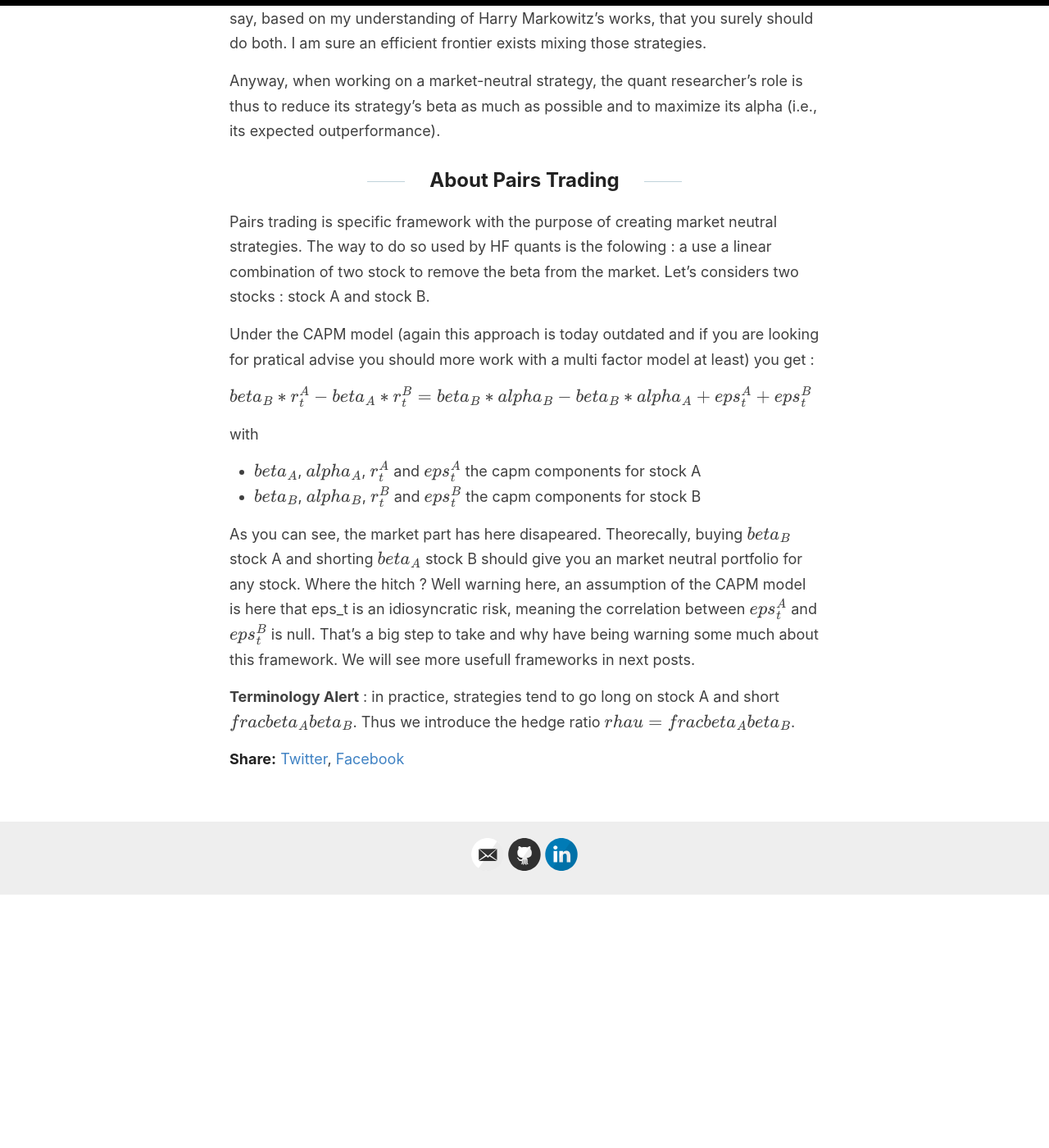
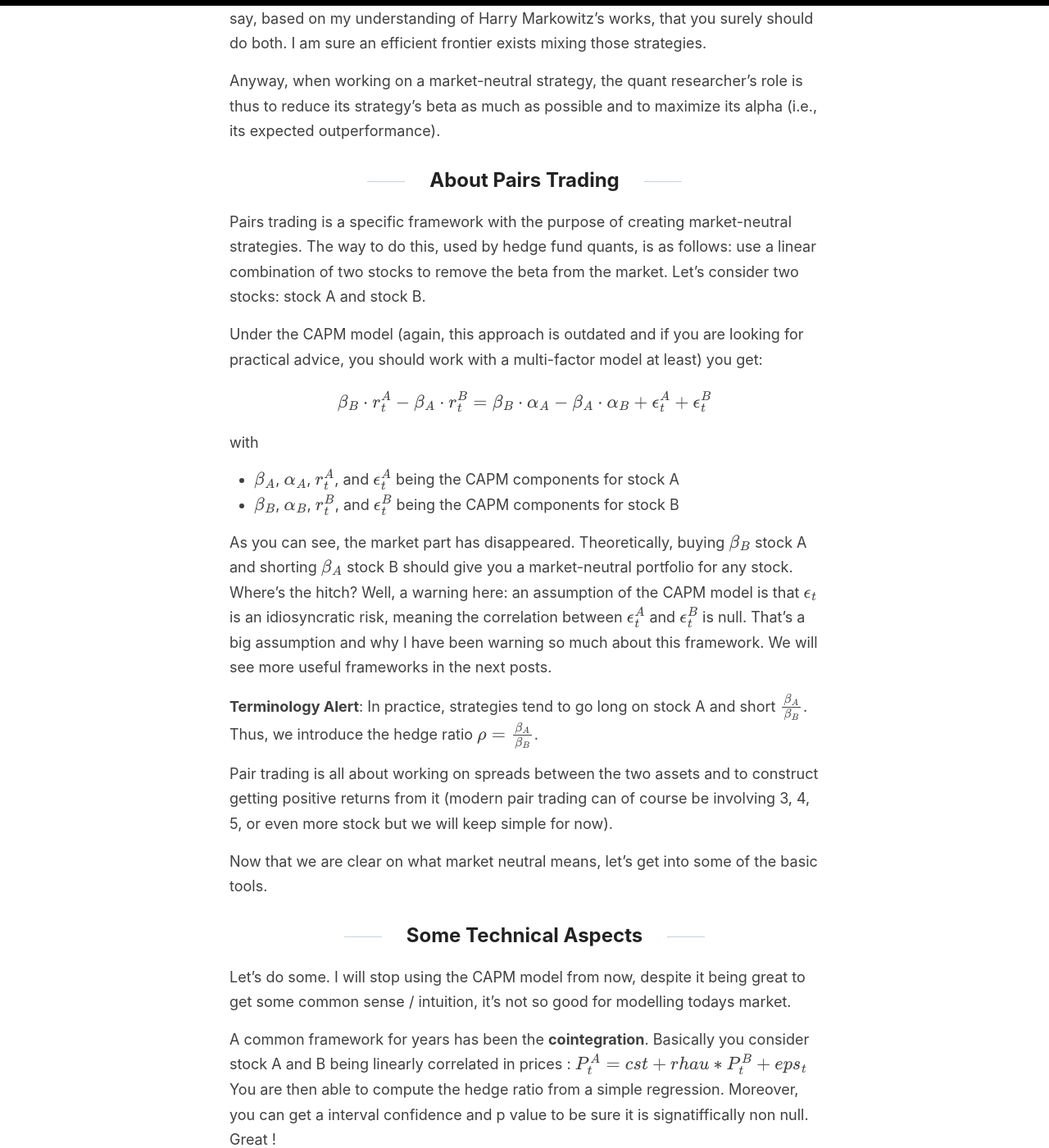
Before and after one commit to Zaltarba/blog, a Jekyll site: the page built from _posts/2024-06-22-IntroPairsTrading.md, in a window 1280 px wide and 1400 px high, scrolled down 1141 px. Shown: the whole window at 82% size. Built offline with Jekyll 4.4.1, drawn with Linux system fonts in a browser that asks for light colours; formulas are drawn with MathJax 3; before the commit the page ends 2232 px from its top, so only the background shows below that; some of the changed text lies outside the part shown.

Commit message:
Update 2024-06-22-IntroPairsTrading.md

```diff
--- a/_posts/2024-06-22-IntroPairsTrading.md
+++ b/_posts/2024-06-22-IntroPairsTrading.md
@@ -25,17 +25,39 @@ Anyway, when working on a market-neutral strategy, the quant researcher's role i
 
 ## About Pairs Trading
 
-Pairs trading is specific framework with the purpose of creating market neutral strategies. The way to do so used by HF quants is the folowing : a use a linear combination of two stock to remove the beta from the market. Let's considers two stocks : stock A and stock B.
+Pairs trading is a specific framework with the purpose of creating market-neutral strategies. The way to do this, used by hedge fund quants, is as follows: use a linear combination of two stocks to remove the beta from the market. Let's consider two stocks: stock A and stock B.
 
-Under the CAPM model (again this approach is today outdated and if you are looking for pratical advise you should more work with a multi factor model at least) you get :
+Under the CAPM model (again, this approach is outdated and if you are looking for practical advice, you should work with a multi-factor model at least) you get:
 
-$ beta_B * r_t^A - beta_A * r_t^B = beta_B * alpha_B - beta_B * alpha_A + eps_t^A + eps_t^B $
+$$ \beta_B \cdot r_t^A - \beta_A \cdot r_t^B = \beta_B \cdot \alpha_A - \beta_A \cdot \alpha_B + \epsilon_t^A + \epsilon_t^B $$
 
 with
 
-- $beta_A$, $alpha_A$, $r_t^A$ and $eps_t^A$ the capm components for stock A
-- $beta_B$, $alpha_B$, $r_t^B$ and $eps_t^B$ the capm components for stock B
+- $\beta_A$, $\alpha_A$, $r_t^A$, and $\epsilon_t^A$ being the CAPM components for stock A
+- $\beta_B$, $\alpha_B$, $r_t^B$, and $\epsilon_t^B$ being the CAPM components for stock B
 
-As you can see, the market part has here disapeared. Theorecally, buying $beta_B$ stock A and shorting $beta_A$ stock B should give you an market neutral portfolio for any stock. Where the hitch ? Well warning here, an assumption of the CAPM model is here that eps_t is an idiosyncratic risk, meaning the correlation between $eps_t^A$ and $eps_t^B$ is null. That's a big step to take and why have being warning some much about this framework. We will see more usefull frameworks in next posts.
+As you can see, the market part has disappeared. Theoretically, buying $\beta_B$ stock A and shorting $\beta_A$ stock B should give you a market-neutral portfolio for any stock. Where's the hitch? Well, a warning here: an assumption of the CAPM model is that $\epsilon_t$ is an idiosyncratic risk, meaning the correlation between $\epsilon_t^A$ and $\epsilon_t^B$ is null. That's a big assumption and why I have been warning so much about this framework. We will see more useful frameworks in the next posts.
 
-**Terminology Alert** : in practice, strategies tend to go long on stock A and short $frac{beta_A}{beta_B}$. Thus we introduce the hedge ratio $rhau =  frac{beta_A}{beta_B}$.
+**Terminology Alert**: In practice, strategies tend to go long on stock A and short $\frac{\beta_A}{\beta_B}$. Thus, we introduce the hedge ratio $\rho = \frac{\beta_A}{\beta_B}$.
+
+Pair trading is all about working on spreads between the two assets and to construct getting positive returns from it (modern pair trading can of course be involving 3, 4, 5, or even more stock but we will keep simple for now).
+
+Now that we are clear on what market neutral means, let's get into some of the basic tools.
+
+## Some Technical Aspects
+
+Let's do some. I will stop using the CAPM model from now, despite it being great to get some common sense / intuition, it's not so good for modelling todays market.
+
+A common framework for years has been the **cointegration**. Basically you consider stock A and B being linearly correlated in prices :
+$$
+P_t^A = cst + rhau * P_t^B + eps_t
+$$
+You are then able to compute the hedge ratio from a simple regression. Moreover, you can get a interval confidence and p value to be sure it is signatiffically non null. Great !
+
+But devils hides in the details. I won't do into all linear regression temporal and it's application for sequential data (go to a handbook a time series prediction for some knowledge) but one has to verry carrefull.
+
+**Terminology Alert** : a spurious regression is a regression where the p value for your component is bellow the significance threshold but still is complemetly random.
+
+When you work with prices and not return, this happens verry frequently because of the temporal trend in the data.
+
+See, p value is correct only under some conditions, one being that the errors have to be stationnary. That's where comes into play the cointegration best friend : the **stationnary test**.
```
